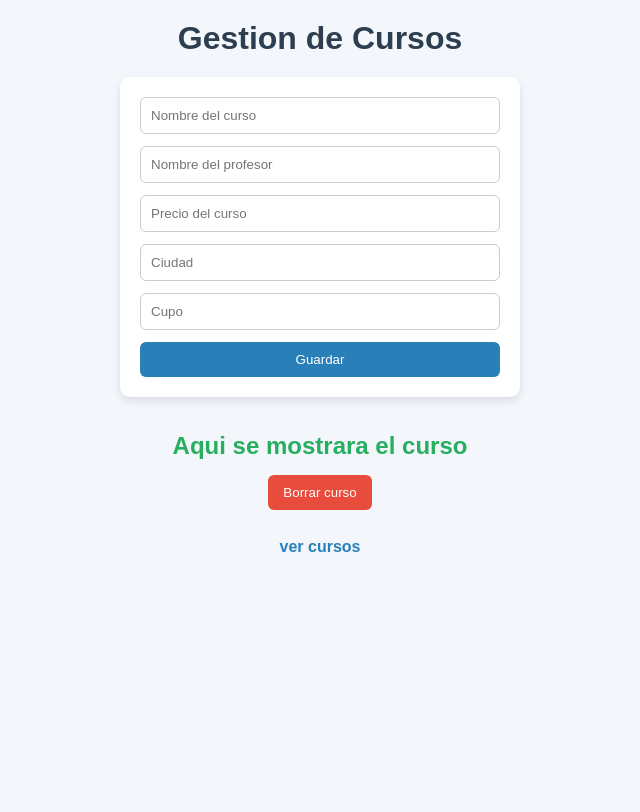
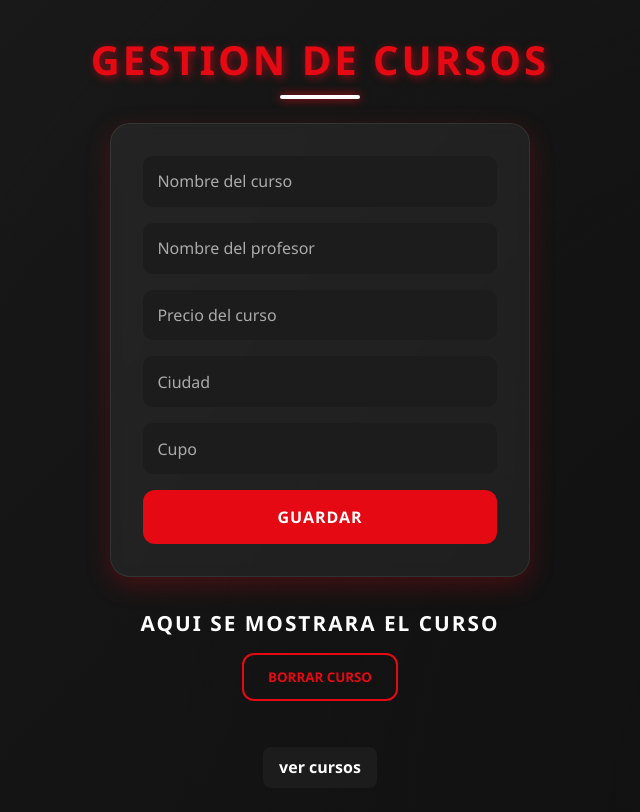
Before and after one commit to WilliamSanchezR/Practicas-manejo-del-Local-Storage---Cursos, a plain HTML site: page index.html in a window 1280 px wide. Shown: the whole page, without its empty margins (320-960 px from the left). Drawn offline with Linux system fonts and the light colour scheme.

```diff
--- a/main.js
+++ b/main.js
@@ -40,4 +40,29 @@
 
     formulario.reset();
 
+    const cursoCrear = localStorage.getItem("curso");
+
+    const objetoCurso = JSON.parse(cursoCrear); //realizamos un JSON.parse para transformar una cadena texto a un objeto y que se pueda a usar en Js
+
+    h2.innerHTML = "curso: " + objetoCurso.nombre + '<br>' + " profesor: " + objetoCurso.profesor + '<br>' + " precio: " + objetoCurso.precio + '<br>' + " ciudad: " + objetoCurso.ciudad + '<br>' + " cupo: " + objetoCurso.cupo;
+
 });
+
+document.addEventListener("DOMContentLoaded", () => {
+
+    const cursoCrear = localStorage.getItem("curso");
+
+    if (cursoCrear) {
+
+        const objetoCurso = JSON.parse(cursoCrear); //realizamos un JSON.parse para transformar una cadena texto a un objeto y que se pueda a usar en Js
+
+        h2.innerHTML = "curso: " + objetoCurso.nombre + '<br>' + " profesor: " + objetoCurso.profesor + '<br>' + " precio: " + objetoCurso.precio + '<br>' + " ciudad: " + objetoCurso.ciudad + '<br>' + " cupo: " + objetoCurso.cupo;
+    }
+});
+
+borrar.addEventListener("click", () => {
+
+    localStorage.removeItem("curso");
+
+    h2.textContent = "No tienes cursos guardados";
+});
--- a/style.css
+++ b/style.css
@@ -3,101 +3,160 @@
     margin: 0;
     padding: 0;
     box-sizing: border-box;
-    font-family: Arial, Helvetica, sans-serif;
+    font-family: 'Segoe UI', Tahoma, Geneva, Verdana, sans-serif;
     }
 
-/* Fondo general */
+    /* Fondo innovador */
     body {
-    background: #f3f6fa;
+    min-height: 100vh;
     display: flex;
     flex-direction: column;
     align-items: center;
     justify-content: flex-start;
-    min-height: 100vh;
-    padding: 20px;
-    color: #333;
+    padding: 2rem;
+    color: #fff;
+    background: radial-gradient(circle at top left, #e50914, transparent 40%),
+        radial-gradient(circle at bottom right, #111, transparent 40%),
+        linear-gradient(135deg, #000, #1a1a1a, #111);
+    background-size: 200% 200%;
+    animation: movimientoFondo 10s ease-in-out infinite;
     }
 
-/* Título principal */
+    /* Animación suave del fondo */
+    @keyframes movimientoFondo {
+    0% { background-position: 0% 0%; }
+    50% { background-position: 100% 100%; }
+    100% { background-position: 0% 0%; }
+    }
+
+    /* Título con fuerza */
     h1 {
-    margin-bottom: 20px;
-    color: #2c3e50;
+    font-size: 2.5rem;
+    text-transform: uppercase;
+    letter-spacing: 3px;
+    font-weight: 900;
+    color: #e50914; /* rojo Jordan */
+    text-shadow: 2px 2px 8px rgba(229, 9, 20, 0.6);
+    margin-bottom: 1.5rem;
+    position: relative;
+    }
+
+    /* Línea decorativa debajo del título */
+    h1::after {
+    content: '';
+    display: block;
+    width: 80px;
+    height: 4px;
+    margin: 0.5rem auto 0;
+    background: #fff;
+    border-radius: 10px;
+    box-shadow: 0 0 10px #e50914;
     }
 
     /* Formulario */
     form {
-    background: #fff;
-    padding: 20px;
-    border-radius: 10px;
-    box-shadow: 0px 4px 8px rgba(0, 0, 0, 0.1);
-    width: 100%;
-    max-width: 400px;
+    background: rgba(255, 255, 255, 0.06);
+    padding: 2rem;
+    border-radius: 20px;
+    box-shadow: 0 8px 25px rgba(229, 9, 20, 0.25);
     display: flex;
     flex-direction: column;
-    gap: 12px;
-    margin-bottom: 20px;
+    gap: 1rem;
+    width: 100%;
+    max-width: 420px;
+    backdrop-filter: blur(6px);
+    border: 1px solid rgba(255,255,255,0.08);
     }
 
     /* Inputs */
     form input {
-    padding: 10px;
-    border: 1px solid #ccc;
-    border-radius: 6px;
+    padding: 0.9rem;
+    border: none;
+    border-radius: 10px;
     outline: none;
-    transition: border 0.3s;
+    font-size: 1rem;
+    transition: all 0.3s ease;
+    background: #1c1c1c;
+    color: #fff;
+    }
+
+    form input::placeholder {
+    color: #aaa;
     }
 
     form input:focus {
-    border-color: #2980b9;
+    background: #e50914;
+    color: #fff;
+    box-shadow: 0 0 12px rgba(229, 9, 20, 0.9);
     }
 
-/* Botón de guardar */
+    /* Botón guardar */
     form button {
-    padding: 10px;
-    background: #2980b9;
-    color: white;
+    padding: 1rem;
+    background: #e50914;
+    color: #fff;
     border: none;
-    border-radius: 6px;
+    border-radius: 12px;
+    font-weight: bold;
+    font-size: 1rem;
     cursor: pointer;
-    transition: background 0.3s;
+    transition: all 0.3s ease;
+    text-transform: uppercase;
+    letter-spacing: 1px;
     }
 
     form button:hover {
-    background: #1f6390;
+    background: #fff;
+    color: #e50914;
+    transform: translateY(-3px) scale(1.05);
+    box-shadow: 0 6px 20px rgba(229, 9, 20, 0.6);
     }
 
     /* Mensaje curso */
     #mensaje-curso {
-    margin: 15px 0;
-    color: #27ae60;
+    margin-top: 2rem;
+    font-size: 1.3rem;
     font-weight: bold;
+    color: #fff;
+    text-transform: uppercase;
     text-align: center;
+    letter-spacing: 2px;
     }
 
     /* Botón borrar */
     #borrar-curso {
-    padding: 10px 15px;
-    background: #e74c3c;
-    color: white;
-    border: none;
-    border-radius: 6px;
+    margin-top: 1rem;
+    padding: 0.8rem 1.5rem;
+    background: transparent;
+    border: 2px solid #e50914;
+    border-radius: 12px;
+    color: #e50914;
+    font-weight: bold;
+    text-transform: uppercase;
     cursor: pointer;
-    transition: background 0.3s;
-    margin-bottom: 10px;
+    transition: all 0.3s ease;
     }
 
     #borrar-curso:hover {
-    background: #c0392b;
+    background: #e50914;
+    color: #fff;
+    transform: scale(1.08);
     }
 
-/* Enlace */
+    /* Link */
     a {
+    margin-top: 1.5rem;
+    color: #fff;
     text-decoration: none;
-    color: #2980b9;
     font-weight: bold;
-    transition: color 0.3s;
+    padding: 0.6rem 1rem;
+    border-radius: 8px;
+    background: #1c1c1c;
+    transition: all 0.3s ease;
     }
 
     a:hover {
-    color: #1f6390;
+    background: #e50914;
+    color: #fff;
+    box-shadow: 0 6px 15px rgba(229, 9, 20, 0.5);
     }
```
Lines whose indentation alone changed are shown as unchanged.
